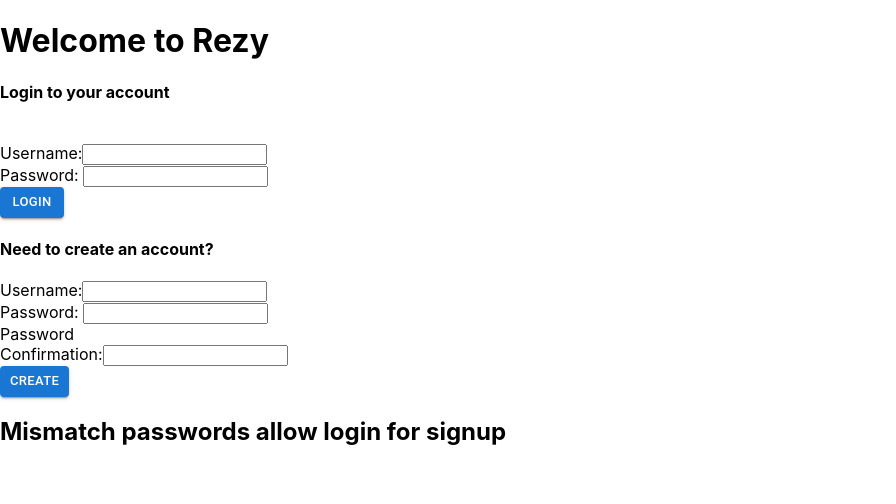
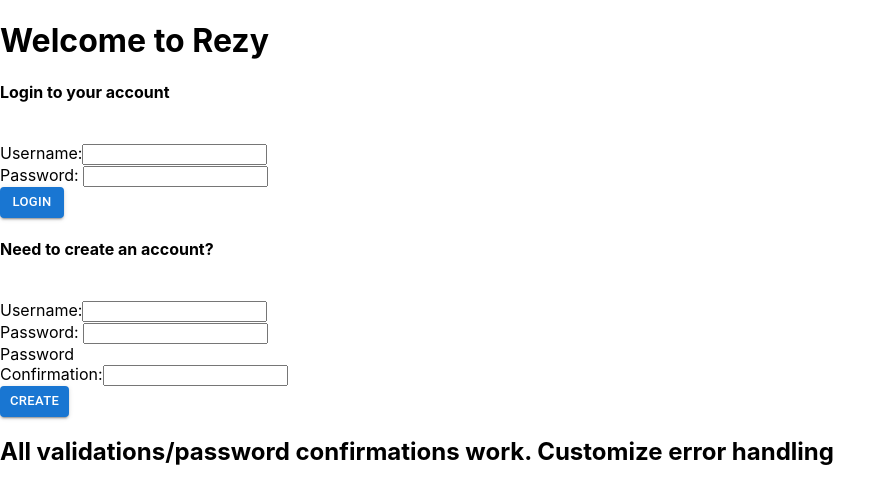
Before and after one commit to mkienbus/rezy-frontend, a React (Create React App) app: page / in a window 1280 px wide. Shown: the top 504 px of the page, without its empty margins (0-896 px from the left). Built offline with nearby package versions, Linux system fonts and the light colour scheme; no server answers.

Commit message:
login/signup work, need custom error handling on signup form

```diff
--- a/src/components/SignupForm.js
+++ b/src/components/SignupForm.js
@@ -20,7 +20,7 @@
                 r.json().then(user => setUser(user))
                 }
                 else {
-                    r.json().then(error => setError(error.error))
+                    r.json().then(setError("Username is already taken, or passwords did not match"));
                 }
             }).then(
                 setUsername(""),
@@ -35,6 +35,7 @@
             <div>
             <form onSubmit = {handleSubmit}>
                 {error ? <span>{error}</span> : <span></span>}
+                <br></br>
                 <label>Username:</label>
                 <input
                 type = "text"
@@ -61,7 +62,7 @@
                 />
                 <br></br>
                 <Button type = "submit" variant = "contained" size = "small">Create</Button>
-                <h2>Mismatch passwords allow login for signup</h2>
+                <h2>All validations/password confirmations work. Customize error handling</h2>
             </form>
             </div>
         </>
```
